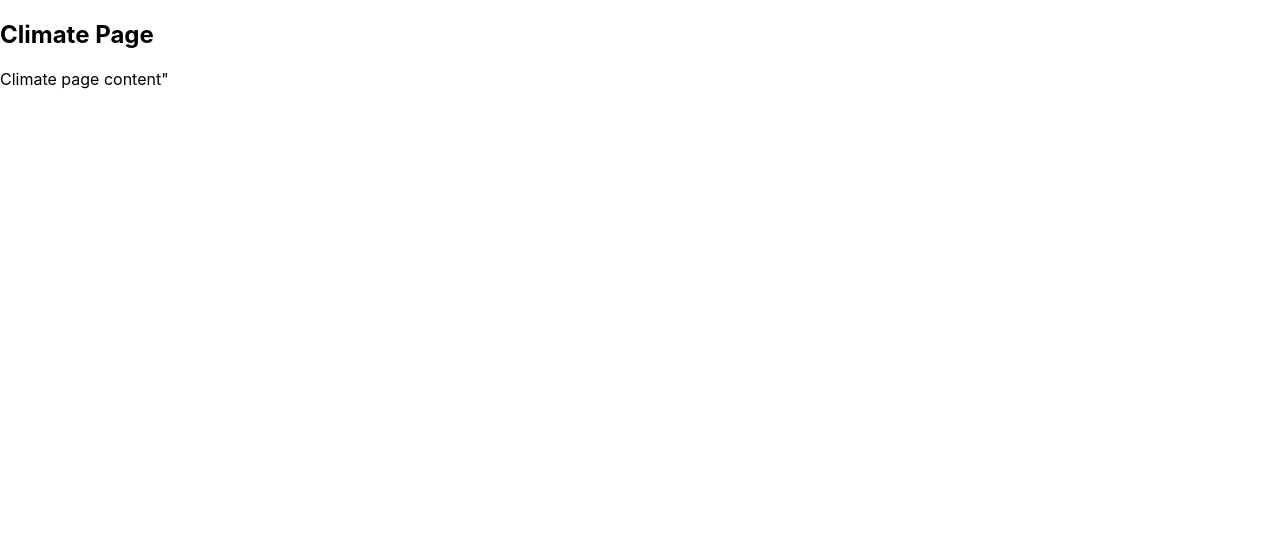
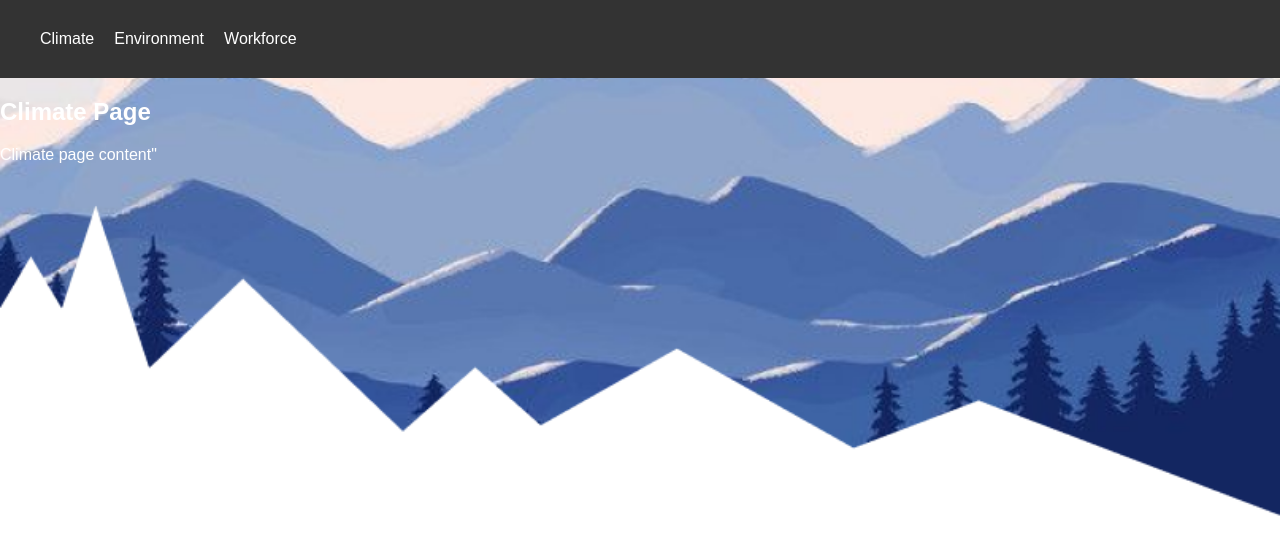
Before and after one commit to martin0330/CookieBytes, a React (Create React App) app in the folder my-react-app/: page /ClimatePage in a window 1280 px wide. Shown: the top 554 px of the page. Built offline with nearby package versions, Linux system fonts and the light colour scheme.

Commit message:
finished header

```diff
--- a/my-react-app/src/App.css
+++ b/my-react-app/src/App.css
@@ -36,3 +36,15 @@
     transform: rotate(360deg);
   }
 }
+
+body {
+  margin: 0;
+  padding: 0;
+  font-family: Arial, sans-serif;
+  background-color: #333;
+  background-image: url('./components/Background-Home.png');
+  background-repeat: no-repeat;
+  background-size: cover;
+  height: 100vh;
+  color: #fff;
+}
--- a/my-react-app/src/App.js
+++ b/my-react-app/src/App.js
@@ -1,13 +1,15 @@
 import React from 'react';
 import './App.css';
 import Header from './components/Header';
+import './App.css';
 import ClimatePage from './components/ClimatePage';
 import EnvironmentPage from './components/EnvironmentPage';
 
 function App() {
     return (
-            <div>
+            <div className='Main'>
                 <Header />
+
             </div>
     );
 }
--- a/my-react-app/src/components/ClimatePage.js
+++ b/my-react-app/src/components/ClimatePage.js
@@ -1,8 +1,10 @@
 import React from 'react';
+import Header from './Header';
 
 function ClimatePage() {
     return (
         <div>
+            <Header />
             <h2>Climate Page</h2>
             <p1>Climate page content</p1>"
         </div>
--- a/my-react-app/src/components/EnvironmentPage.js
+++ b/my-react-app/src/components/EnvironmentPage.js
@@ -1,8 +1,10 @@
 import React from 'react';
+import Header from './Header';
 
 function EnvironmentPage() {
     return (
         <div>
+            <Header />
             <h2>Evironment Page</h2>
             <p>Environment page content</p>
         </div>
--- a/my-react-app/src/components/Header.css
+++ b/my-react-app/src/components/Header.css
@@ -0,0 +1,29 @@
+.navbar {
+    background-color: #333;
+    color: #fff;
+    padding: 10px 20px;
+}
+
+.navbar nav ul {
+    list-style-type: none;
+    padding: 0;
+    margin: 20px;
+}
+
+.navbar nav ul li {
+    display: inline;
+    margin-right: 20px;
+}
+
+.navbar nav ul li:last-child {
+    margin-right: 0;
+}
+
+.navbar nav ul li a {
+    color: #fff;
+    text-decoration: none;
+}
+
+.navbar nav ul li a:hover {
+    text-decoration: underline;
+}
--- a/my-react-app/src/components/Header.js
+++ b/my-react-app/src/components/Header.js
@@ -1,9 +1,10 @@
 import React from 'react';
 import { Link } from 'react-router-dom';
+import './Header.css';
 
 function Header() {
     return (
-        <header>
+        <header className='navbar'>
             <nav>
                 <ul>
                     <li><Link to="/ClimatePage">Climate</Link></li>
--- a/my-react-app/src/components/Workforce.js
+++ b/my-react-app/src/components/Workforce.js
@@ -1,8 +1,10 @@
 import React from "react";
+import Header from "./Header";
 
 function Workforce() {
     return (
         <div>
+            <Header />
             <h2>Workforce Page</h2>
             <p>Workforce page content</p>
         </div>
```
Also changed, not shown: my-react-app/public/BACKGROUND SHIT.png (deleted), my-react-app/src/components/Background-Home.png (added).
